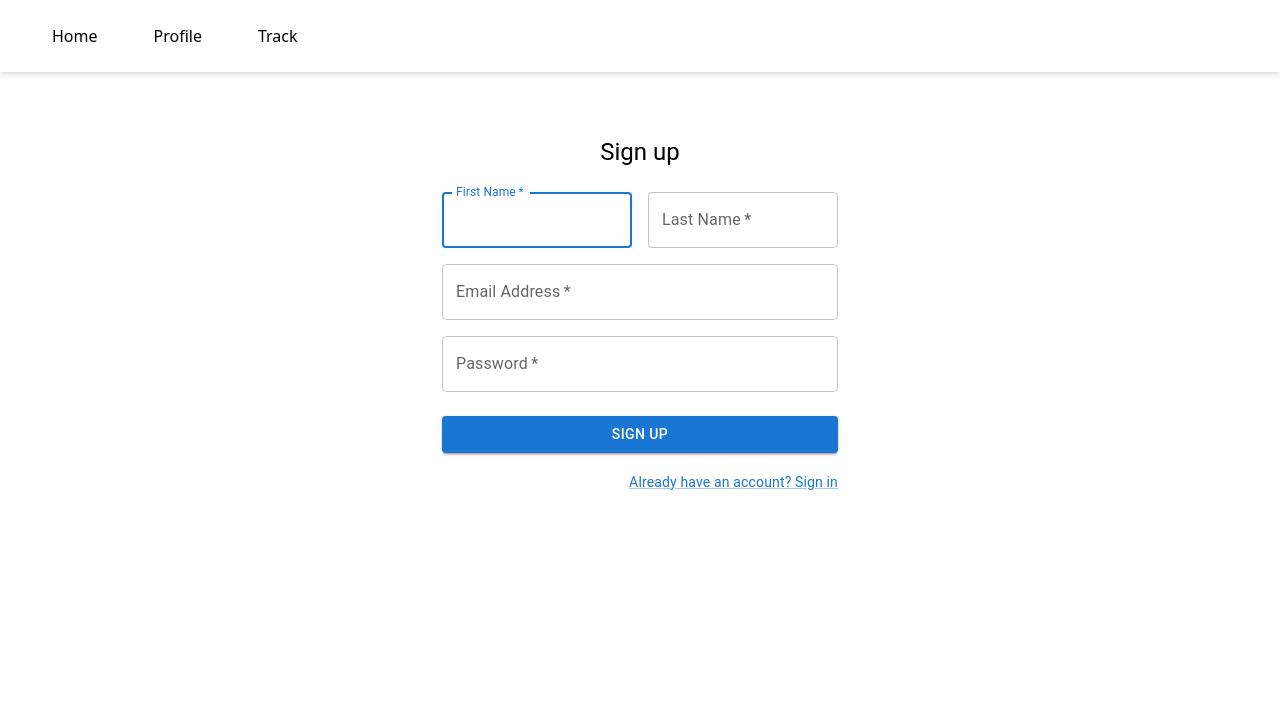
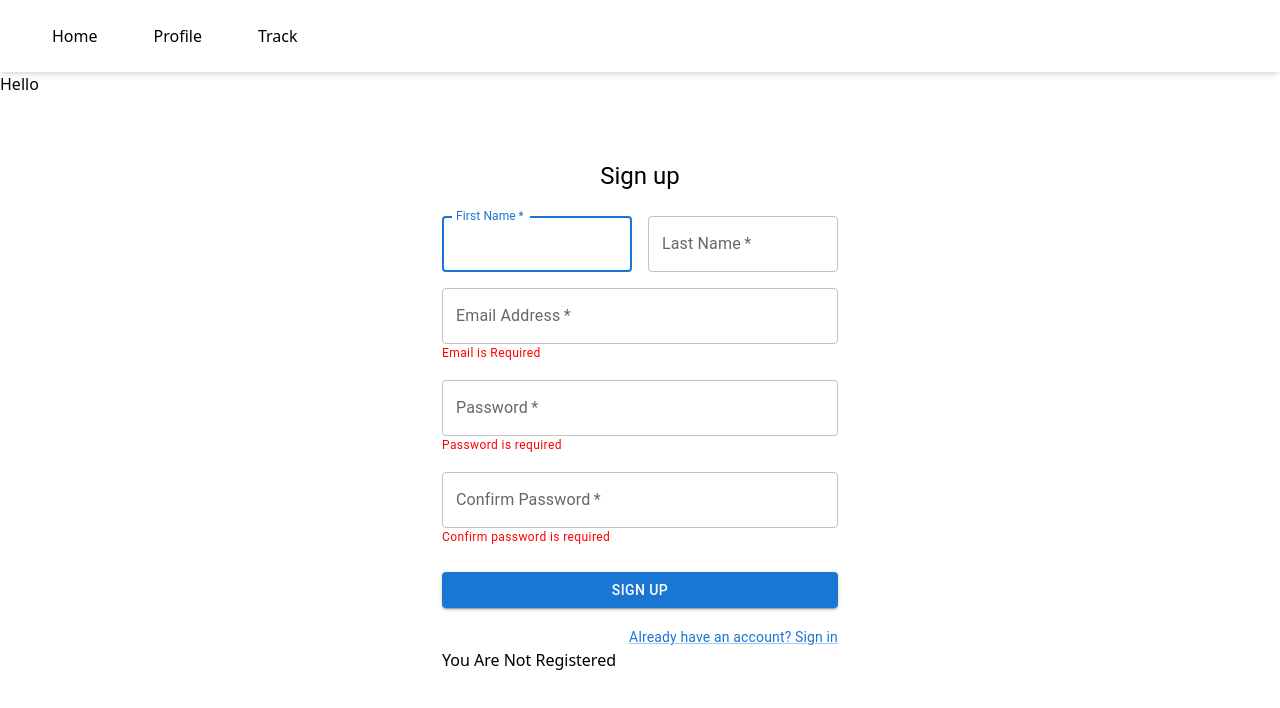
Before and after one commit to CS320-group-B/CS320-project, a React (Create React App) app in the folder client/: page /signup in a window 1280 px wide. Shown: the top 708 px of the page. Built offline with nearby package versions, Linux system fonts and the light colour scheme.

Commit message:
temp branch

```diff
--- a/client/src/components/Login/Login.tsx
+++ b/client/src/components/Login/Login.tsx
@@ -1,9 +1,4 @@
 import React, { useState } from "react";
-// import { Link, useNavigate } from "react-router-dom";
-import { useFormik } from "formik";
-// import { useSelector, useDispatch} from "react-redux";
-// import { loginUser } from "../../actions/authActions";
-import * as yup from 'yup';
 import {
   TextField,
   Container,
@@ -15,47 +10,98 @@ import {
   Grid,
   Link
 } from "@mui/material";
-import { login } from "../api_file";
+import axios from 'axios';
+//import { createBrowserHistory } from "history";
+//import { SessionContext, getSessionCookie, setSessionCookie } from "../../context/session";
+import { useContext } from 'react'
+import { UserContext } from '../../context/UserContext';
 
-const ValidationSchema = yup.object({
-  email: yup.string().email("Invalid email").required("Email is required"),
-  password: yup
-    .string()
-    .min(8, "Password's length must be greater than 8")
-    .required("Password is required"),
-});
+// const ValidationSchema = yup.object({
+//   email: yup.string().email("Invalid email").required("Email is required"),
+//   password: yup
+//     .string()
+//     .min(8, "Password's length must be greater than 8")
+//     .required("Password is required"),
+// });
+
+// interface FormValues {
+//   email: string;
+//   password: string;
+// }
+
+//const history = createBrowserHistory();
+
+const Login = () => {
+  const { userData, setUserData } = useContext(UserContext);
 
 
-const Login = () => {
-//   const [isError, setIsError] = useState(false);
+//   const formik = useFormik({
+//     validationSchema: ValidationSchema,
+//     initialValues: {
+//       email: "",
+//       password: "",
+//     },
+//     onSubmit: (values : FormValues) => {
 
-//   const state = useSelector((state) => ({
-//     auth: state.auth,
-//     errors: state.errors,
-//   }));
+//       const configuration = {
+//         method: "post",
+//         url: "http://localhost:5000/user/signup",
+//         data: {
+//           email: values.email,
+//           password: values.password
+//         }
+//       };
 
-//   const navigate = useNavigate();
-//   const dispatch = useDispatch();
+//       axios(configuration)
+//       .then((result) => {
+//         console.log(result);
+//       })
+//       .catch((error) => {
+//         error = new Error();
+//       });
+//     },
+//   });
 
-  // if account is already set
-//   if (state.auth.isAuthenticated) {
-//     dispatch(getTransactions(state.auth.user.id));
-//     history.push("/transaction");
-//   }
+  const [email, setEmail] = useState("");
+  const [password, setPassword] = useState("");
+  const [loading, setLoading] = useState(false);
 
-  const formik = useFormik({
-    validationSchema: ValidationSchema,
-    initialValues: {
-      email: "",
-      password: "",
-    },
-    onSubmit: (values : any) => {
-    //   dispatch(loginUser(values, history));
-    //   setIsError(true);
+  const handleSubmit = (e: React.FormEvent<HTMLFormElement>) => {
+    e.preventDefault();
+    setLoading(true);
 
-      // how does this work? -> where to get user data
-    },
-  });
+    const configuration = {
+      method: "post",
+      url: "http://localhost:5000/user/signin",
+      data: {
+        email,
+        password
+      }
+    };
+
+    axios(configuration)
+    .then((result) => {
+      alert("login successfully")
+      //Add thing do when signin successfully here
+      // setSessionCookie({ email });
+      console.log(result)
+      //history.push("/");
+      console.log("user?", result?.data)
+
+      const token = result?.data?.token
+      console.log(token);
+      setUserData({user: result.data.result, track: "hi"});
+
+    })
+    .catch((error) => {
+      alert("login fail")
+      alert(error)
+      window.location.reload();
+      error = new Error();
+    });
+
+    setLoading(false);
+  }
 
   return (
     <Container maxWidth={false} className="formContainer">
@@ -68,7 +114,7 @@ const Login = () => {
           }}
         >
         <Typography variant="h4" className="title">Welcome to Course Scheduler!</Typography>
-        <Box component="form"  noValidate sx={{ mt: 1 }}>
+        <Box component="form"  noValidate onSubmit={handleSubmit} sx={{ mt: 1 }}>
             <TextField
               margin="normal"
               required
@@ -79,10 +125,12 @@ const Login = () => {
               autoComplete="email"
               autoFocus
               type="text"
-              value={formik.values.email}
-              onChange={formik.handleChange}
-              error={Boolean(formik.errors.email)}
-              helperText={formik.errors.email}
+              value = {email}
+              onChange = {e => setEmail(e.target.value)}
+              // value={formik.values.email}
+              // onChange={formik.handleChange}
+              // error={Boolean(formik.errors.email)}
+              // helperText={formik.errors.email}
             />
             <TextField
               margin="normal"
@@ -93,10 +141,12 @@ const Login = () => {
               type="password"
               id="password"
               autoComplete="current-password"
-              value={formik.values.password}
-              onChange={formik.handleChange}
-              error={Boolean(formik.errors.password)}
-              helperText={formik.errors.password}
+              value = {password}
+              onChange = {e => setPassword(e.target.value)}
+              // value={formik.values.password}
+              // onChange={formik.handleChange}
+              // error={Boolean(formik.errors.password)}
+              // helperText={formik.errors.password}
             />
             <FormControlLabel
               control={<Checkbox value="remember" color="primary" />}
@@ -120,7 +170,6 @@ const Login = () => {
           </Box>
         </Box>
     </Container>
-
   );
 };
 
--- a/client/src/components/Navbar/Navbar.tsx
+++ b/client/src/components/Navbar/Navbar.tsx
@@ -1,6 +1,11 @@
-import { useLocation } from 'react-router-dom'
+import { useLocation, useRouteLoaderData } from 'react-router-dom'
+import { UserContext } from "../../context/UserContext"
+import { useContext } from "react"
 
 function Navbar() {
+  const { userData, setUserData } = useContext(UserContext)
+  console.log("nav", userData);
+
   const location = useLocation();
   const routes = [{ name: 'Home', path: '/' }, { name: 'Profile', path: '/Profile' }, { name: 'Track', path: '/Track' },];
   return (
@@ -11,6 +16,7 @@ function Navbar() {
           return <li className={"px-6 py-2 mx-1 " + active}><a href={item.path}>{item.name}</a></li>
         })}
       </ul>
+      <div>Hello {userData?.user?.name}</div>
     </div>
   );
 }
--- a/client/src/components/Signup/Signup.tsx
+++ b/client/src/components/Signup/Signup.tsx
@@ -10,26 +10,87 @@ import {
   Link
 } from "@mui/material";
 
-  import { signup } from '../api_file'
+import {useState,useEffect} from 'react';
+import axios from "axios";
 
 const Signup = () => {
-  //const handleSubmit = (event: React.FormEvent<HTMLFormElement>) => {
-  const handleSubmit = async (event: React.FormEvent<HTMLFormElement>) => {
-        event.preventDefault();
-        const data = new FormData(event.currentTarget);
-        const userData = {
-          name: data.get('firstName'),
-          email: data.get('email'),
-          password: data.get('password'),
-          confirmPassword: data.get('password')
+    const [email, setEmail] = useState("");
+    const [password, setPassword] = useState("");
+    const [confirmPassword, setConfirmPassword] = useState("");
+    const [first, setFirstname] = useState("");
+    const [last, setLastname] = useState("");
+    const [emailError, setEmailError] = useState("Email is Required");
+    const [passwordError, setPasswordError] = useState("Password is required");
+    const [confirmError, setConfirmError] = useState("Confirm password is required");
+    const [register, setRegister] = useState(false);
+
+    useEffect(() => {validate();}, [password,email, confirmPassword]);
+
+    const validate = () => {
+      if (!email) {
+        setEmailError("Email is Required");
+      } else if (!new RegExp(/\S+@\S+\.\S+/).test(email)) {
+        setEmailError("Incorrect email format");
+      } else {
+        setEmailError("");
       }
-        console.log({
-        email: data.get('email'),
-        password: data.get('password'),
+
+      if (!password) {
+        setPasswordError("Password is required");
+      } else if (password.length < 8) {
+        setPasswordError("Password must have a minimum 8 characters");
+      } else {
+        setPasswordError("");
+      }
+
+      if (!confirmPassword) {
+        setConfirmError("Confirm password is required");
+      } else if (confirmPassword.length < 8) {
+        setConfirmError("Confirm password must have a minimum 8 characters");
+      } else if (confirmPassword !== password) {
+        setConfirmError("Passwords do not match");
+      } else {
+        setConfirmError("");
+      }
+    }
+
+    const handleSubmit = (e: React.FormEvent<HTMLFormElement>) => {
+      e.preventDefault();
+
+      if(emailError) {
+        alert(emailError);
+      } else if (passwordError) {
+        alert(passwordError);
+      } else if (confirmError) {
+        alert(confirmError);
+      } else {
+        const name = first + " " + last
+        const configuration = {
+          method: "post",
+          url: "http://localhost:5000/user/signup",
+          data: {
+            name, // why wasn't this here
+            email,
+            password,
+            confirmPassword
+          }
+        };
+
+        axios(configuration)
+        .then((result) => {
+          setRegister(true);
+          //Add thing do when signup successfully here
+          alert("registered successfully");
+
+
+        })
+        .catch((error) => {
+          alert(error)
+          error = new Error();
         });
-        const result = await signup(userData)
-        console.log(result)
-    };
+      }
+    }
+
 
     return (
           <Container component="main" maxWidth="xs">
@@ -55,6 +116,8 @@ const Signup = () => {
                       fullWidth
                       id="firstName"
                       label="First Name"
+                      value = {first}
+                      onChange = {(e) => {setFirstname(e.target.value)}}
                       autoFocus
                     />
                   </Grid>
@@ -65,6 +128,8 @@ const Signup = () => {
                       id="lastName"
                       label="Last Name"
                       name="lastName"
+                      value={last}
+                      onChange = {(e) => setLastname(e.target.value)}
                       autoComplete="family-name"
                     />
                   </Grid>
@@ -75,9 +140,12 @@ const Signup = () => {
                       id="email"
                       label="Email Address"
                       name="email"
+                      value={email}
+                      onChange = {(e) => {setEmail(e.target.value)}}
                       autoComplete="email"
                     />
                   </Grid>
+                  <Typography color="#ff0000" sx = {{mx: 2}} variant ="caption"> {emailError? emailError:""} </Typography>
                   <Grid item xs={12}>
                     <TextField
                       required
@@ -86,9 +154,28 @@ const Signup = () => {
                       label="Password"
                       type="password"
                       id="password"
+                      value={password}
+                      onChange = {(e) => {setPassword(e.target.value)}}
                       autoComplete="new-password"
                     />
                   </Grid>
+                  <Typography color="#ff0000" sx = {{mx: 2}} variant ="caption"> {passwordError? passwordError:""} </Typography>
+                  <Grid item xs={12}>
+                    <TextField
+                      required
+                      fullWidth
+                      name="confirmPassword"
+                      label="Confirm Password"
+                      type="password"
+                      id="confirmPassword"
+                      value={confirmPassword}
+                      onChange = {(e) => {
+                        setConfirmPassword(e.target.value);
+                      }}
+                      autoComplete="new-password"
+                    />
+                  </Grid>
+                  <Typography color="#ff0000" sx = {{mx: 2}} variant ="caption"> {confirmError? confirmError:""} </Typography>
                 </Grid>
                 <Button
                   type="submit"
@@ -105,6 +192,11 @@ const Signup = () => {
                     </Link>
                   </Grid>
                 </Grid>
+                {register ? (
+                  <p className="text-success">You Are Registered Successfully</p>
+                ) : (
+                  <p className="text-danger">You Are Not Registered</p>
+                )}
               </Box>
             </Box>
           </Container>
```
Also changed, not shown: client/src/context/UserContext.tsx (+31 -1 lines). Lines whose indentation alone changed are shown as unchanged.
